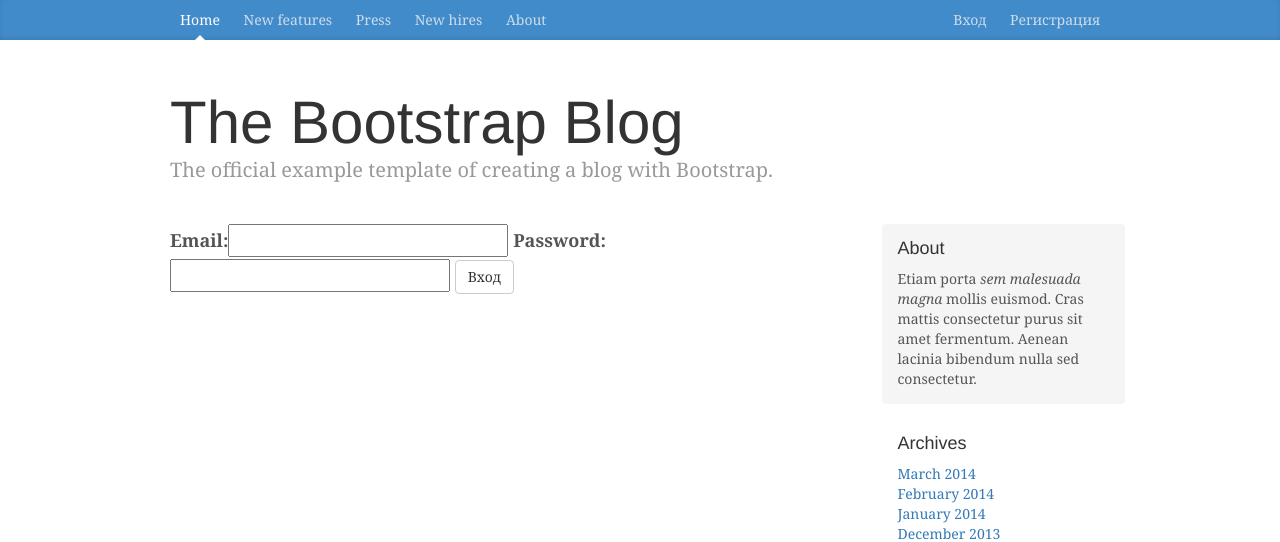
After one commit to keinen87/blog, a Django app: page /login/ in a window 1280 px wide. The commit adds this page. Shown: the top 542 px of the page. Run offline with Django 3.2, Linux system fonts and the light colour scheme; some libraries are stand-ins or nearby versions.

Commit message:
navbar WIP

```diff
--- a/blog/website/forms/form_auth.py
+++ b/blog/website/forms/form_auth.py
@@ -18,6 +18,10 @@
         if User.objects.filter(email=cleaned_data.get("email")).exists():
             self.add_error("email","Email exists")
 
+class LoginForm(forms.Form):
+    email = forms.CharField(required=True)
+    password = forms.CharField(required=True,widget=forms.PasswordInput)
+
 class UserForm(forms.ModelForm):
     class Meta:
         model = User
--- a/blog/website/templates/website/common/menu.html
+++ b/blog/website/templates/website/common/menu.html
@@ -7,8 +7,13 @@
           <a class="blog-nav-item" href="#">New hires</a>
           <a class="blog-nav-item" href="#">About</a>
           <div class="pull-right">
-<a class="blog-nav-item" href="">Вход</a>
-          <a class="blog-nav-item" href="">Регистрация</a>
+{% if user.is_authenticated %}
+          <a class="blog-nav-item" href="{% url 'logout' %}">Выход</a>
+{% else %}
+          <a class="blog-nav-item" href="{% url 'login' %}">Вход</a>
+
+          <a class="blog-nav-item" href="{% url 'registration' %}">Регистрация</a>
+{% endif %}
 </div>
         </nav>
       </div>
--- /dev/null
+++ b/blog/website/templates/website/login.html
@@ -0,0 +1,10 @@
+{% extends 'website/common/layout.html' %}
+{% load bootstrap %}
+
+{% block post_content %}
+<form action="" method="POST">
+  {% csrf_token %}
+  {{ form|bootstrap }}
+  <button type="submit" class="btn btn-default">Вход</button>
+</form>
+{% endblock %}
--- a/blog/website/urls.py
+++ b/blog/website/urls.py
@@ -3,6 +3,7 @@
 from website import views
 
 urlpatterns = [
+        url(r'^login/$', views.login, name='login'),
         url(r'^logout/$', views.logout, name='logout'),
         url(r'^account/edit/$', views.account_edit, name='account_edit'),
         url(r'^account/$', views.account, name='account'),
--- a/blog/website/views/views_reg.py
+++ b/blog/website/views/views_reg.py
@@ -3,7 +3,7 @@
 from django.contrib.auth import get_user_model
 from django.contrib.auth import login, authenticate
 from website.models import Post
-from website.forms import RegForm
+from website.forms import RegForm, LoginForm
 
 
 User = get_user_model()
@@ -13,6 +13,22 @@
     class Meta:
         model = Post
         fields = '__all__'
+
+
+def login(request):
+    form = LoginForm()
+    if request.method == 'GET':
+        return render(request, 'website/login.html', {'form': form})
+    elif request.method == 'POST':
+        form = LoginForm(request.POST)
+        if form.is_valid():
+            email = form.data['email']
+            password = form.data['password']
+            user = authenticate(email=email, password=password)
+            if user is not None and user.is_active:
+                login(request, user)
+            return redirect("/account")
+        return render(request, 'website/login.html',{'form': form})
 
 def registration(request):
     form = RegForm()
```
Also changed, not shown: blog/db.sqlite3.
